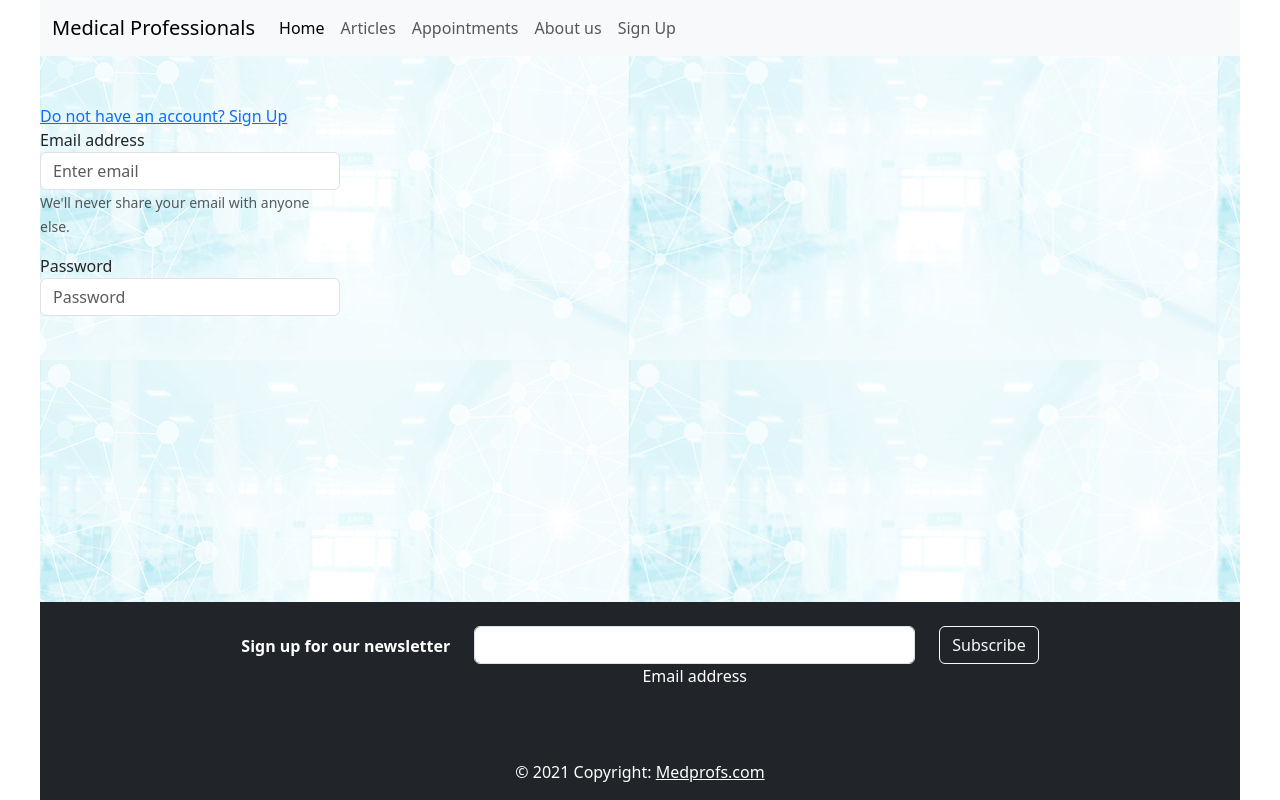
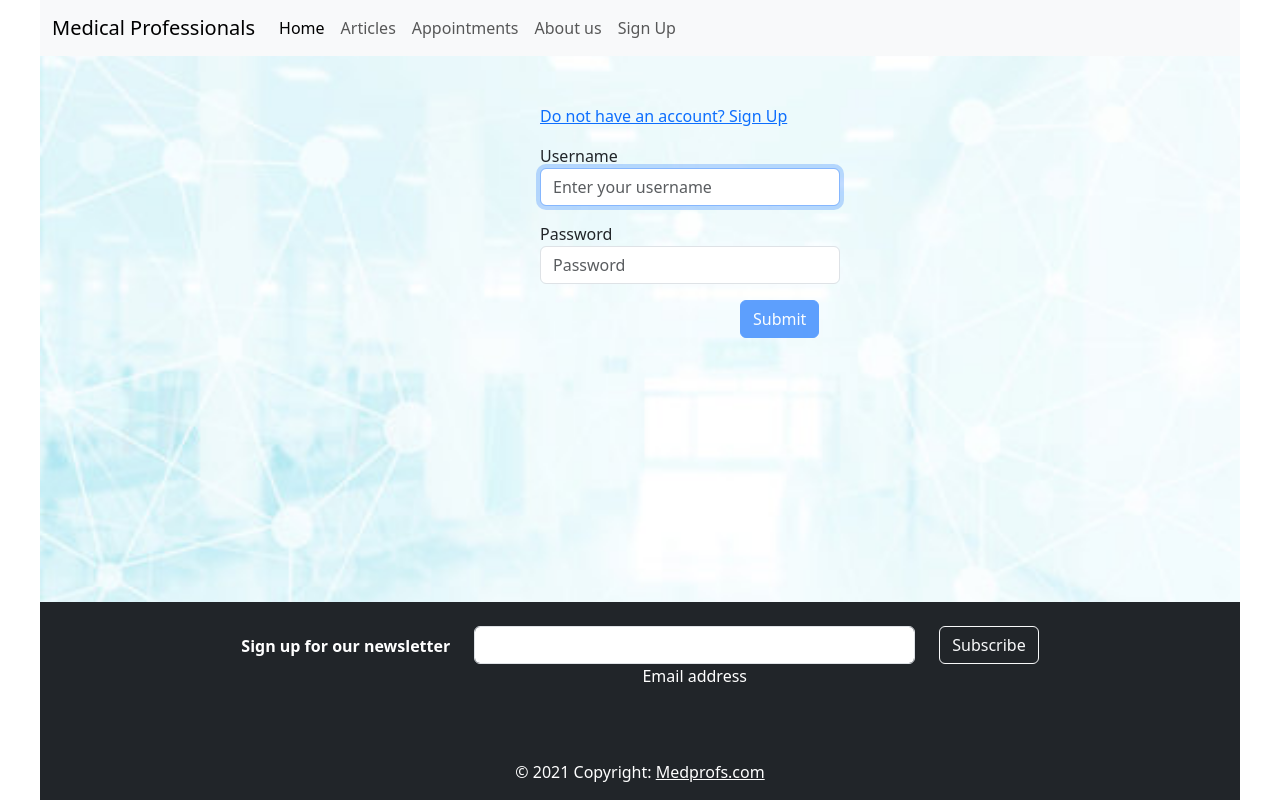
Before and after one commit to ydemakova/medprofs-client, a React (Create React App) app: page /sign-in in a window 1280 px wide. Built offline with nearby package versions, Linux system fonts and the light colour scheme.

Commit message:
save work in progress

```diff
--- a/src/App.css
+++ b/src/App.css
@@ -3,6 +3,8 @@
 	flex-flow: column;
 	min-height: 100vh;
 	background-image: url('../src/images/bk-medprofs.jpg');
+	background-repeat: no-repeat;
+	background-size: cover;
 }
 
 h2 {
--- a/src/components/article/ArticleForm.js
+++ b/src/components/article/ArticleForm.js
@@ -99,7 +99,7 @@ export default function ArticleForm() {
 					<label htmlFor="text" className="col-3 offset-2 col-form-label">
 						Text:
 					</label>
-					<div className="col-5">
+					<div className="col-7">
 						<textarea
 							type="text"
 							className="form-control"
--- a/src/components/auth/SignInPage.js
+++ b/src/components/auth/SignInPage.js
@@ -1,29 +1,60 @@
-import React from 'react'
-import { Link } from 'react-router-dom'
+import React, { useState } from 'react'
+import { Link, useNavigate } from 'react-router-dom'
 
 export default function SignInPage() {
+	const [username, setUsername] = useState('')
+	const [password, setPassword] = useState('')
+	//const { id } = useParams()
+
+	const navigate = useNavigate()
+
+	function validateForm() {
+		return username.length > 0 && password.length > 0
+	}
+
+	function handleSubmit(event) {
+		event.preventDefault()
+		//if(event.target.username.value ===
+		//
+		//axios.get('/users') &&) {
+
+		navigate('/articles', { replace: true })
+	}
+
 	return (
 		<div>
-			<form>
-				<Link to="/signup">{'Do not have an account? Sign Up'}</Link>
-				<div className="col-md-3 mb-3">
-					<label htmlFor="email">Email address</label>
+			<form onSubmit={handleSubmit}>
+				<Link to="/sign-up" className="col-md-3 mb-3 offset-5">
+					{'Do not have an account? Sign Up'}
+				</Link>
+				<div className="col-md-3 mb-3 mt-3 offset-5">
+					<label htmlFor="username">Username</label>
 					<input
-						type="email"
-						name="email"
+						autoFocus
+						type="text"
+						name="username"
+						value={username}
+						onChange={(e) => setUsername(e.target.value)}
 						className="form-control"
-						id="email"
-						aria-describedby="emailHelp"
-						placeholder="Enter email"
+						id="username"
+						placeholder="Enter your username"
 					/>
-					<small id="emailHelp" class="form-text text-muted">
-						We'll never share your email with anyone else.
-					</small>
 				</div>
-				<div className="col-md-3 mb-3">
+				<div className="col-md-3 mb-3 offset-5">
 					<label htmlFor="password">Password</label>
-					<input type="password" name="password" class="form-control" id="password" placeholder="Password" />
+					<input
+						type="password"
+						name="password"
+						value={password}
+						onChange={(e) => setPassword(e.target.value)}
+						class="form-control"
+						id="password"
+						placeholder="Password"
+					/>
 				</div>
+				<button className="btn btn-primary offset-7" disabled={!validateForm()}>
+					Submit
+				</button>
 			</form>
 		</div>
 	)
--- a/src/components/auth/SignUpForm.js
+++ b/src/components/auth/SignUpForm.js
@@ -1,25 +1,36 @@
 import axios from 'axios'
 import React, { useState } from 'react'
-import { Link, useNavigate } from 'react-router-dom'
+import { Link, useNavigate, useParams } from 'react-router-dom'
 import { API_URL } from '../../config'
 
 export default function SignUpForm() {
 	const navigate = useNavigate()
 	const [type, setType] = useState('visitor')
+	const { id } = useParams()
+	const isNew = !id
 
 	async function createUser(event) {
 		event.preventDefault()
-
-		const userNew = {
-			username: event.target.username.value,
-			firstName: event.target.firstName.value,
-			llastName: event.target.lastName.value,
-			email: event.target.email.value,
-			password: event.target.password.value,
+		if (isNew) {
+			const userNew = {
+				username: event.target.username.value,
+				firstName: event.target.firstName.value,
+				lastName: event.target.lastName.value,
+				email: event.target.email.value,
+				password: event.target.password.value,
+			}
+			console.log(userNew)
+			await axios.get('${API_URL}/auth')
+			await axios.post(`${API_URL}/users`, userNew, { withCredentials: true })
 		}
 
-		await axios.post(`${API_URL}/users`, userNew, { withCredentials: true })
-		navigate('/users', { replace: true })
+		let err
+		if (err) {
+			console.error(err)
+			// handle error
+			return
+		}
+		navigate('/articles', { replace: true })
 	}
 
 	function selectType(event) {
@@ -31,10 +42,12 @@ export default function SignUpForm() {
 	return (
 		<div className="user-form">
 			<h2>Sign up</h2>
-			<Link to="/sign-in">Already a user? Sign in instead</Link>
+			<Link to="/sign-in" className="col-2 col-form-label offset-2">
+				Already a user? Sign in instead
+			</Link>
 			<form className="form" onSubmit={createUser}>
 				<div className="form-group row mb-3">
-					<label htmlFor="username" className="col-3 col-form-label">
+					<label htmlFor="username" className="col-2 col-form-label offset-2">
 						Username:
 					</label>
 					<div className="col-5">
@@ -43,7 +56,7 @@ export default function SignUpForm() {
 					</div>
 				</div>
 				<div className="form-group row mb-3">
-					<label htmlFor="firstName" className="col-3 col-form-label">
+					<label htmlFor="firstName" className="col-2 col-form-label offset-2">
 						First name:
 					</label>
 					<div className="col-5">
@@ -52,7 +65,7 @@ export default function SignUpForm() {
 					</div>
 				</div>
 				<div className="form-group row mb-3">
-					<label htmlFor="lastName" className="col-3 col-form-label">
+					<label htmlFor="lastName" className="col-2 col-form-label offset-2">
 						Last name:
 					</label>
 					<div className="col-5">
@@ -61,7 +74,7 @@ export default function SignUpForm() {
 					</div>
 				</div>
 				<div className="form-group row mb-3">
-					<label htmlFor="email" className="col-3 col-form-label">
+					<label htmlFor="email" className="col-2 col-form-label offset-2">
 						Email:
 					</label>
 					<div className="col-5">
@@ -70,7 +83,7 @@ export default function SignUpForm() {
 					</div>
 				</div>
 				<div className="form-group row mb-3">
-					<label htmlFor="password" className="col-3 col-form-label">
+					<label htmlFor="password" className="col-2 col-form-label offset-2">
 						Password:
 					</label>
 					<div className="col-5">
@@ -80,7 +93,7 @@ export default function SignUpForm() {
 				</div>
 
 				<div className="form-group row mb-3">
-					<label className="col-3 col-form-label">Type:</label>
+					<label className="col-2 col-form-label offset-2">Type:</label>
 					<div className="col-5">
 						<div className="form-check">
 							<input
@@ -115,7 +128,7 @@ export default function SignUpForm() {
 
 				{type === 'specialist' && (
 					<div className="form-group row mb-3">
-						<label htmlFor="specialization" className="col-3 col-form-label">
+						<label htmlFor="specialization" className="col-2 col-form-label offset-2">
 							Specialization:
 						</label>
 						<div className="col-5">
@@ -124,7 +137,7 @@ export default function SignUpForm() {
 						</div>
 
 						<div className="form-group row mb-3">
-							<label htmlFor="address" className="col-3 col-form-label">
+							<label htmlFor="address" className="col-2 col-form-label offset-2">
 								Address:
 							</label>
 							<div className="col-5">
@@ -134,7 +147,7 @@ export default function SignUpForm() {
 						</div>
 
 						<div className="form-group row mb-3">
-							<label htmlFor="education" className="col-3 col-form-label">
+							<label htmlFor="education" className="col-2 col-form-label offset-2">
 								Education:
 							</label>
 							<div className="col-5">
@@ -144,7 +157,7 @@ export default function SignUpForm() {
 						</div>
 
 						<div className="form-group row mb-3">
-							<label htmlFor="degree" className="col-3 col-form-label">
+							<label htmlFor="degree" className="col-2 col-form-label offset-2">
 								Degree:
 							</label>
 							<div className="col-5">
@@ -156,7 +169,7 @@ export default function SignUpForm() {
 						</div>
 
 						<div className="form-group row mb-3">
-							<label htmlFor="background" className="col-3 col-form-label">
+							<label htmlFor="background" className="col-2 col-form-label offset-2">
 								Background:
 							</label>
 							<div className="col-5">
```
